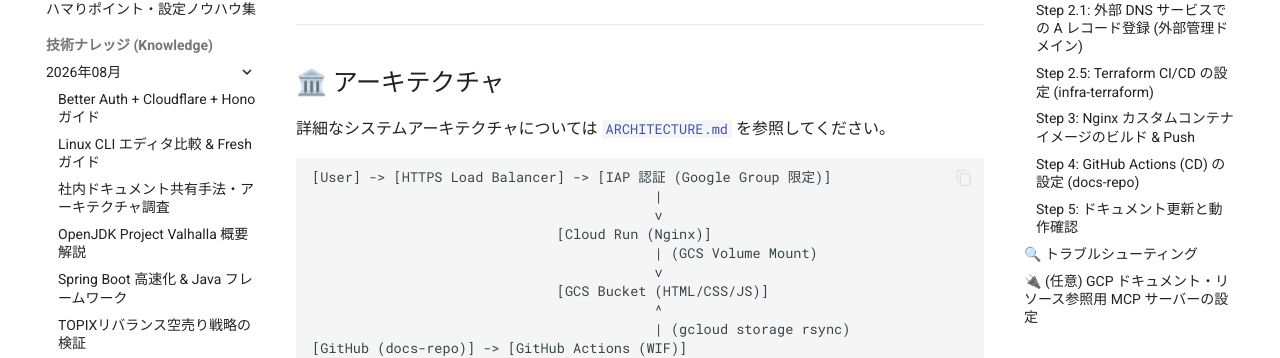
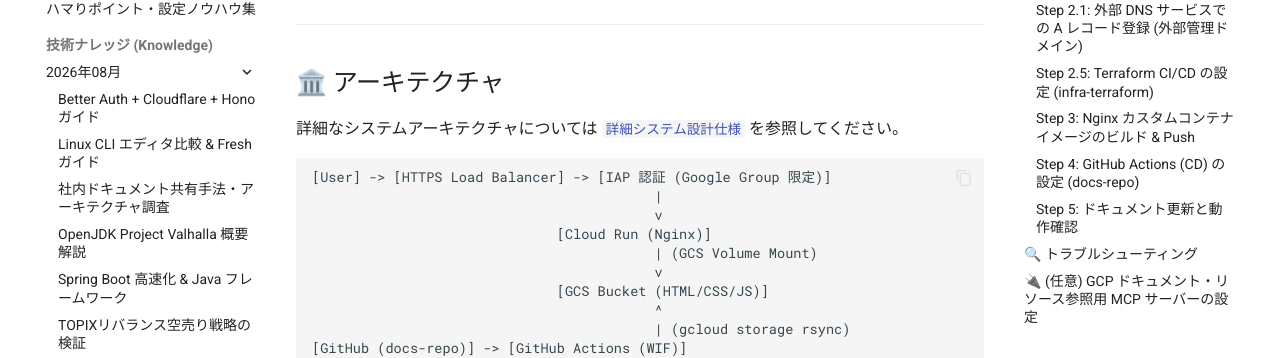
Before and after one commit to oharato/docs-repo, an MkDocs documentation site: the page built from docs/system/getting_started.md, in a window 1280 px wide and 900 px high. Shown: the part 299-657 px from the top of the window. Built offline with MkDocs 1.6.1 and Material for MkDocs 9.7.7, drawn with Linux system fonts in a browser that asks for light colours.

Commit message:
fix(ci): fix link and optimize linting with zero-overhead mkdocs strict mode

````diff
--- a/docs/system/getting_started.md
+++ b/docs/system/getting_started.md
@@ -6,7 +6,7 @@ GitHub に Markdown を Push すると、Google Cloud Platform (GCP) 上の GCS
 
 ## 🏛️ アーキテクチャ
 
-詳細なシステムアーキテクチャについては [`ARCHITECTURE.md`](ARCHITECTURE.md) を参照してください。
+詳細なシステムアーキテクチャについては [`詳細システム設計仕様`](architecture_spec.md) を参照してください。
 
 ```text
 [User] -> [HTTPS Load Balancer] -> [IAP 認証 (Google Group 限定)]
````
Also changed, not shown: 1 other file.
